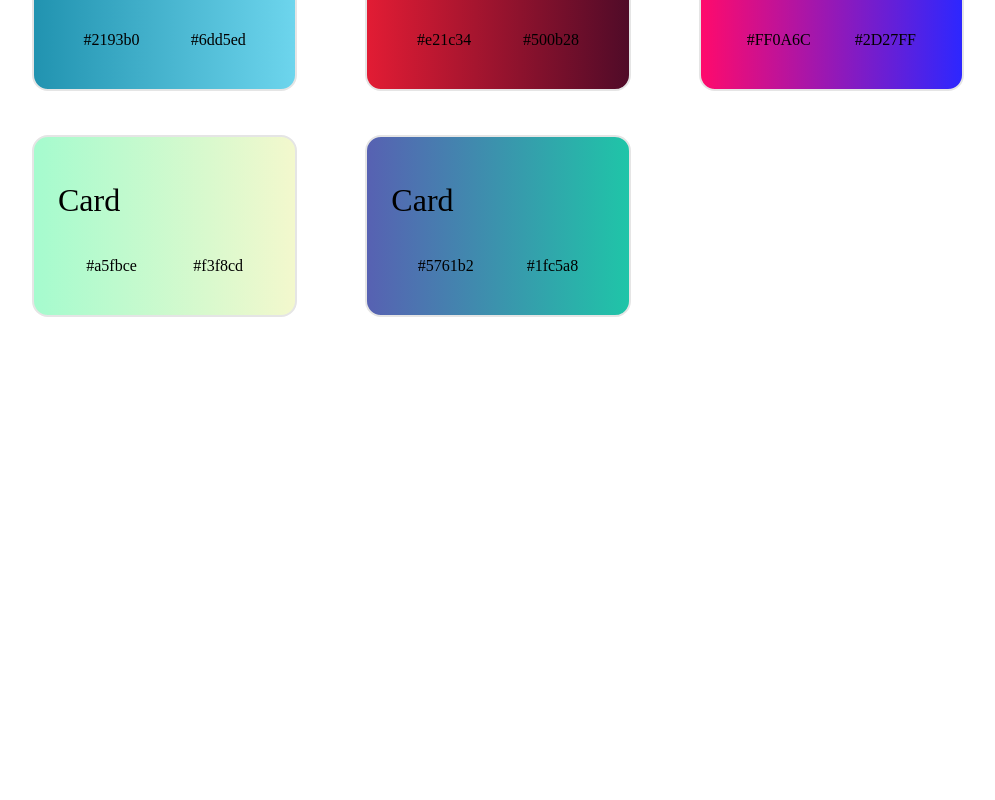
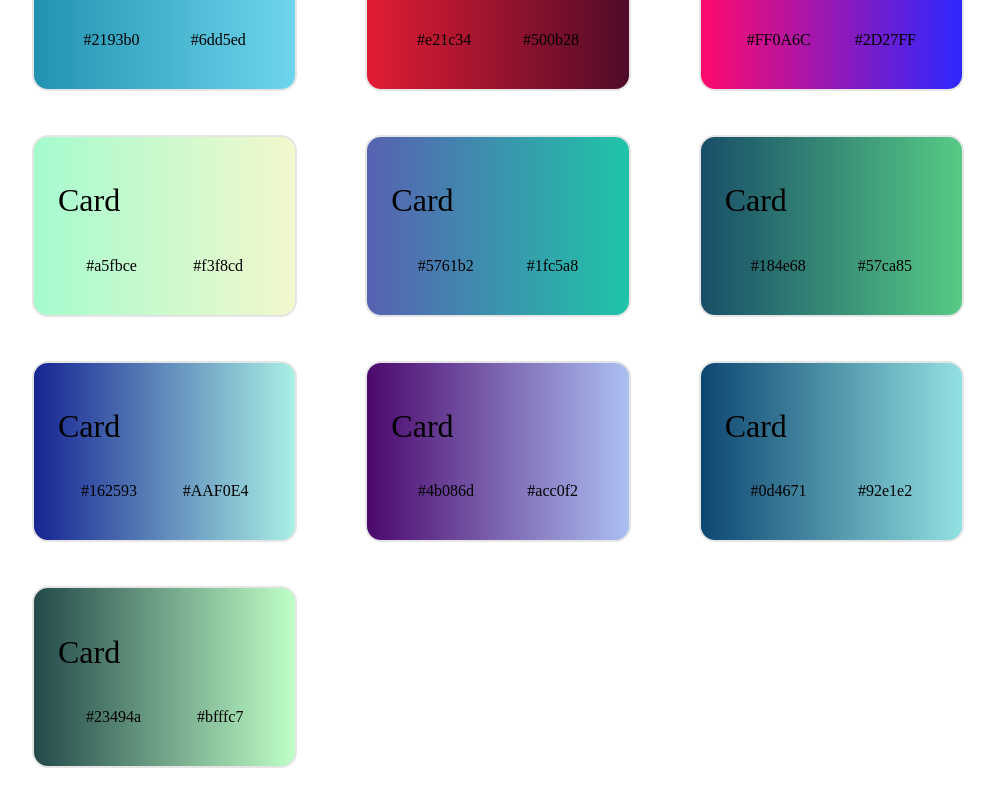
Before and after one commit to RAJ66/Gradient-Color, a React (Create React App) app: page / in a window 1280 px wide. Shown: the part 472-1272 px from the top of the page, without its empty margins (142-1137 px from the left). Before the commit the page ends 821 px from the top, so only its background shows below. Built offline with nearby package versions, Linux system fonts and the light colour scheme.

Commit message:
refacotr: data gradient

```diff
--- a/src/data.js
+++ b/src/data.js
@@ -31,4 +31,24 @@ export const stockData = [
     color1: "#5761b2",
     color2: "#1fc5a8",
   },
+  {
+    color1: "#184e68",
+    color2: "#57ca85",
+  },
+  {
+    color1: "#162593",
+    color2: "#AAF0E4",
+  },
+  {
+    color1: "#4b086d",
+    color2: "#acc0f2",
+  },
+  {
+    color1: "#0d4671",
+    color2: "#92e1e2",
+  },
+  {
+    color1: "#23494a",
+    color2: "#bfffc7",
+  },
 ];
```
Also changed, not shown: gradient.json (deleted, +0 -9 lines).
